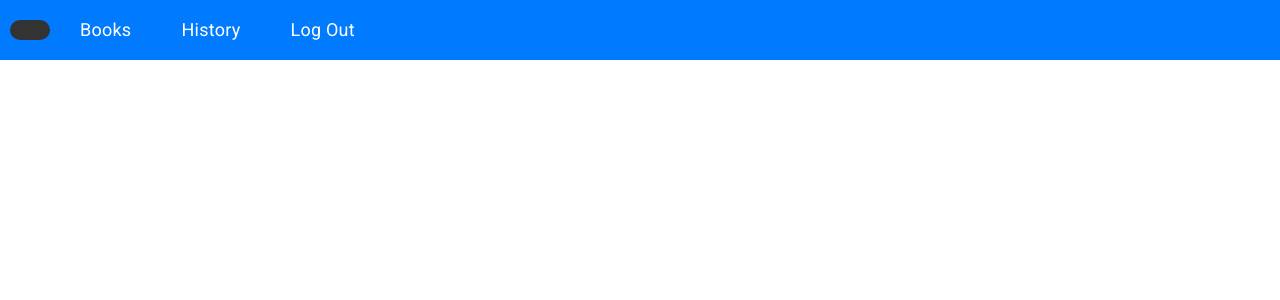
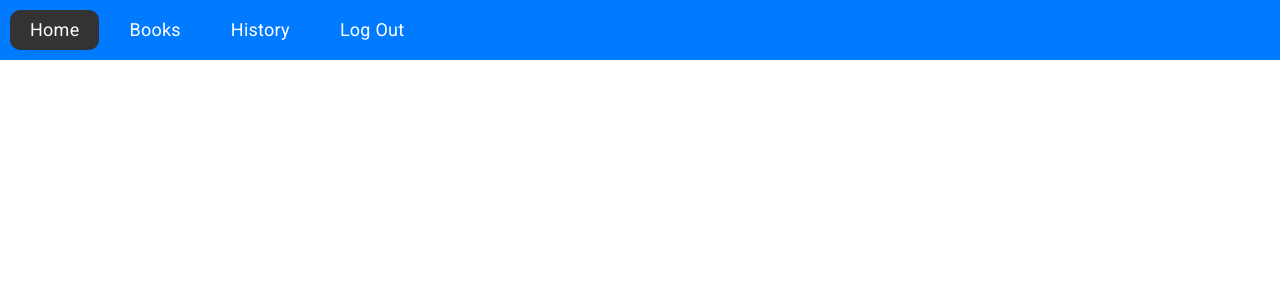
Before and after one commit to Kishan-Kumar-Zalavadia/FDB_Assignment-2, an Angular app in the folder frontend/: page /home in a window 1280 px wide. Shown: the top 300 px of the page. Built offline with nearby package versions, Linux system fonts and the light colour scheme.

Commit message:
SCSS: Home: Highlight the active route

```diff
--- a/frontend/src/app/components/home/home.component.html
+++ b/frontend/src/app/components/home/home.component.html
@@ -1,17 +1,35 @@
 <nav class="navbar">
   <div class="navbar-left">
-    <a routerLink="/home" routerLinkActive="selected" class="list-item">{{
-      user.userName
-    }}</a>
+    <a
+      routerLink="/home"
+      routerLinkActive="selected"
+      [routerLinkActiveOptions]="{ exact: true }"
+      class="list-item"
+      >Home</a
+    >
     <ng-container *ngIf="user.admin">
-      <a routerLink="addBook" class="list-item">Add Book</a>
-      <a routerLink="addBorrower" class="list-item">Add Borrower</a>
-      <a routerLink="borrowBook" class="list-item">Borrow Book</a>
-      <a routerLink="transactions" class="list-item">Transactions</a>
+      <a routerLink="addBook" routerLinkActive="selected" class="list-item"
+        >Add Book</a
+      >
+      <a routerLink="addBorrower" routerLinkActive="selected" class="list-item"
+        >Add Borrower</a
+      >
+      <a routerLink="borrowBook" routerLinkActive="selected" class="list-item"
+        >Borrow Book</a
+      >
+      <a routerLink="transactions" routerLinkActive="selected" class="list-item"
+        >Transactions</a
+      >
     </ng-container>
-    <a routerLink="books" class="list-item">Books</a>
-    <a routerLink="history" class="list-item">History</a>
-    <a routerLink="/login" class="list-item">Log Out</a>
+    <a routerLink="books" routerLinkActive="selected" class="list-item"
+      >Books</a
+    >
+    <a routerLink="history" routerLinkActive="selected" class="list-item"
+      >History</a
+    >
+    <a routerLink="/login" routerLinkActive="selected" class="list-item"
+      >Log Out</a
+    >
   </div>
 </nav>
 
```
